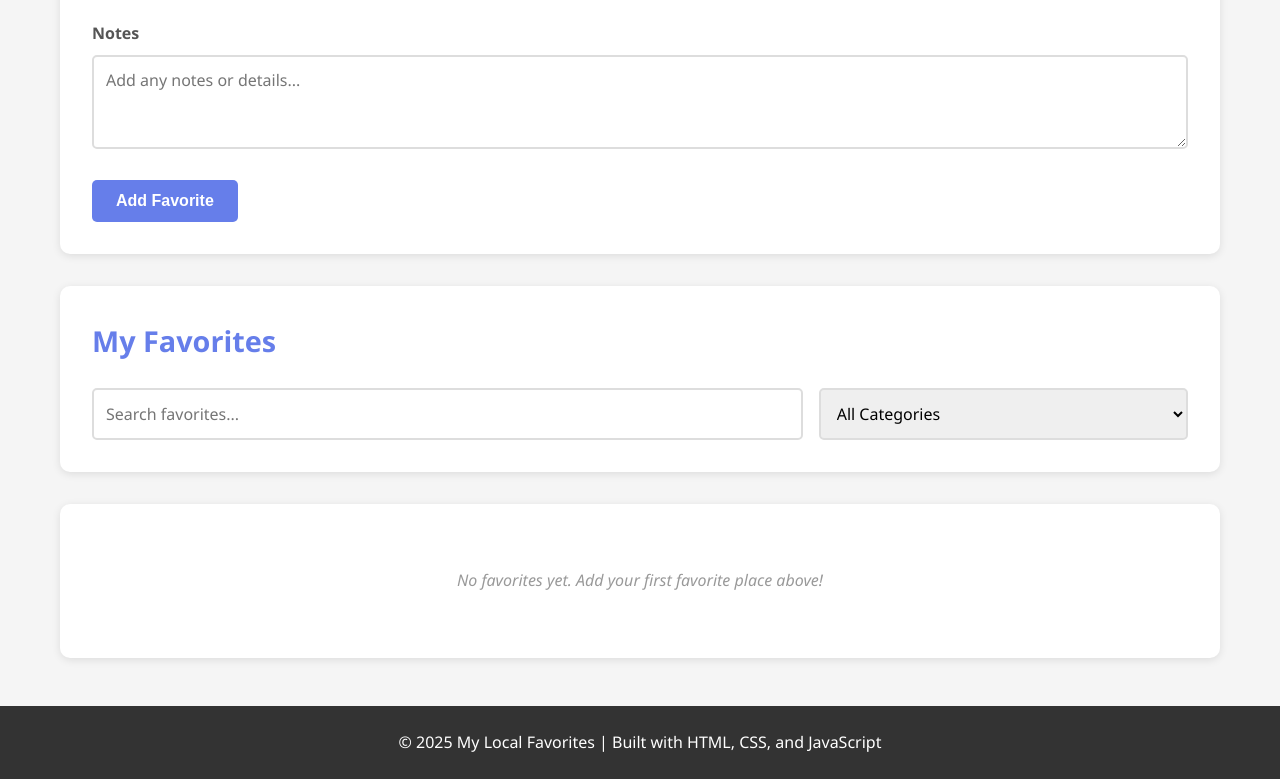
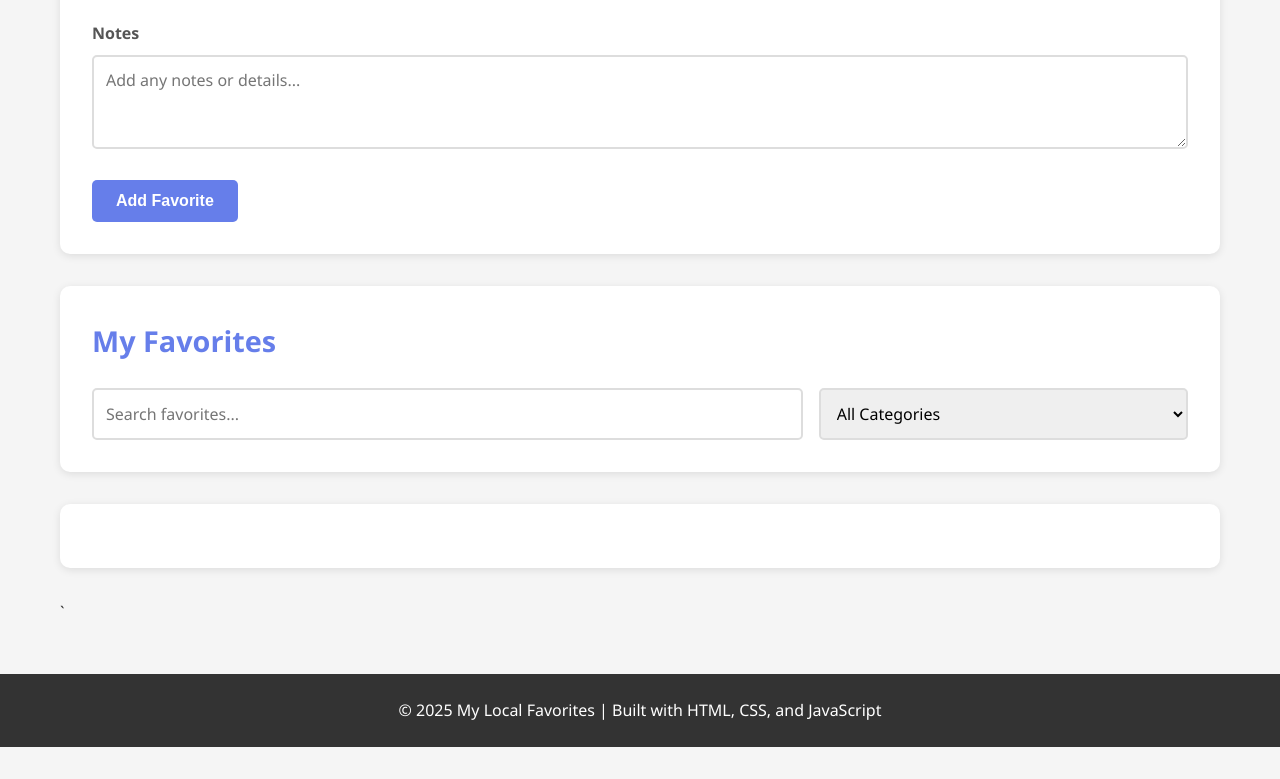
Before and after one commit to sllenzie/40363-local-favorites-tracker, a plain HTML site: page index.html in a window 1280 px wide. Shown: the part 572-1351 px from the top of the page. After the commit the page ends 1319 px from the top, so only its background shows below. Drawn offline with Linux system fonts and the light colour scheme.

Commit message:
delete the empty p class message

```diff
--- a/index.html
+++ b/index.html
@@ -91,10 +91,10 @@
 
         <section class="favorites-section">
             <div id="favorites-list" class="favorites-grid">
-                <p class="empty-message">No favorites yet. Add your first favorite place above!</p>
+                <!-- java will add things here -->
             </div>
         </section>
-
+`
     </main>
 
     <footer>
```
